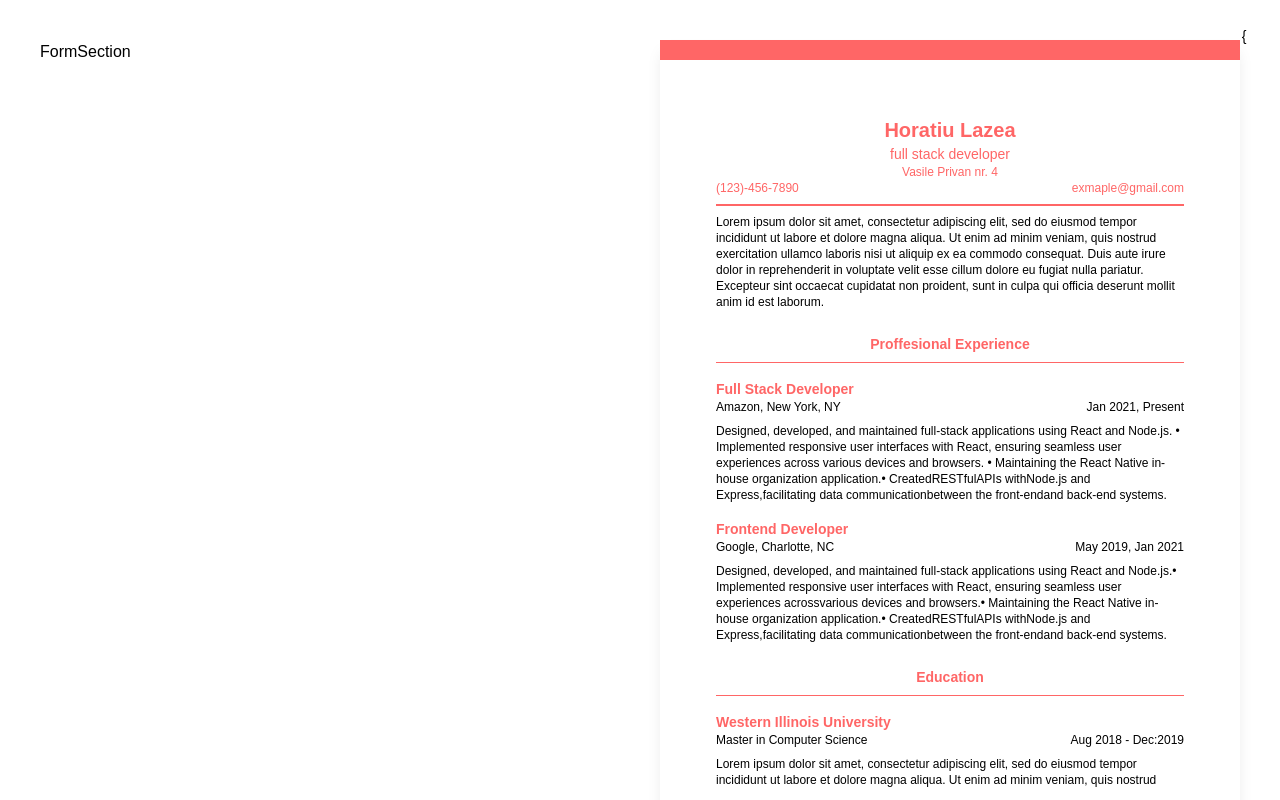
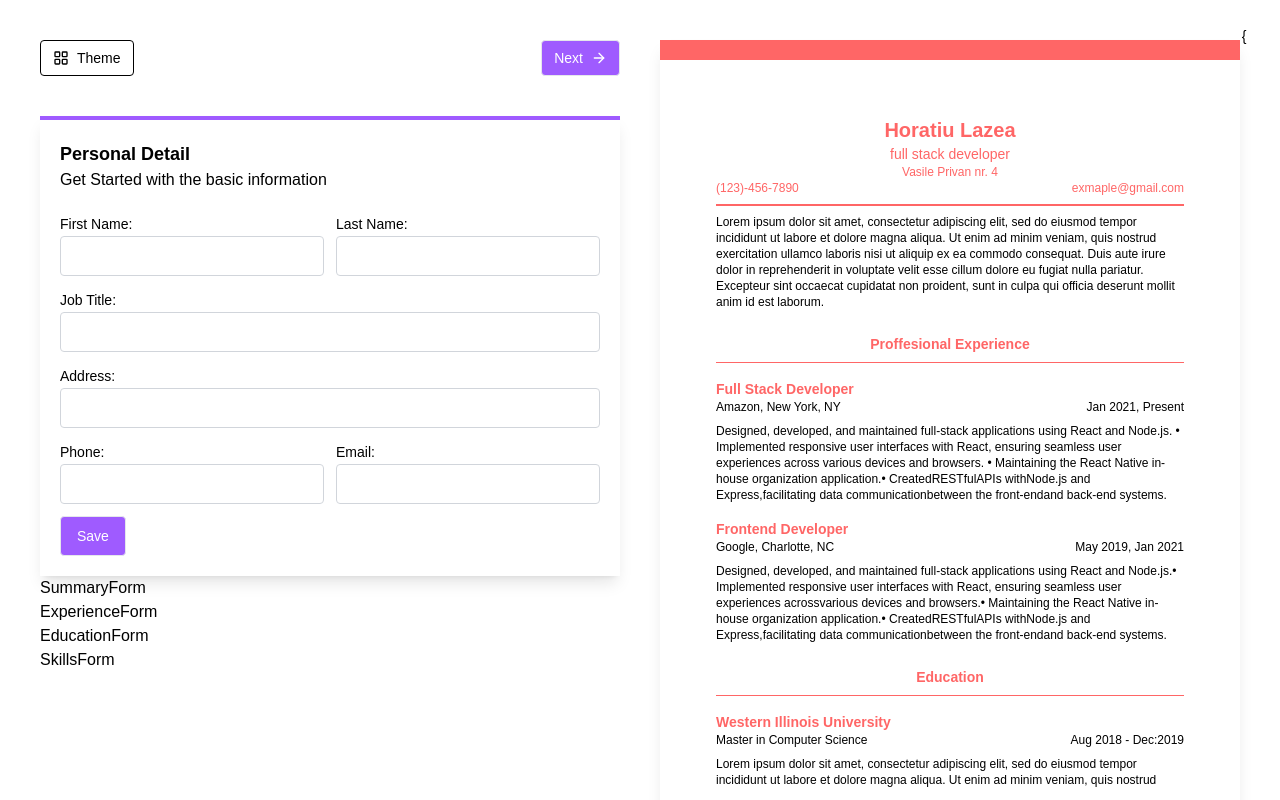
Before and after one commit to UserLH1/CV-generator, a React (Vite) app in the folder frontend/: page /dashboard/resume/1/edit in a window 1280 px wide. Built offline with nearby package versions, Linux system fonts and the light colour scheme; no server answers; sample sign-in values are in the browser's storage.

Commit message:
created personal details form

```diff
--- /dev/null
+++ b/frontend/src/components/resume/Form/EducationForm.tsx
@@ -0,0 +1,9 @@
+import React from 'react'
+
+const EducationForm = () => {
+  return (
+    <div>EducationForm</div>
+  )
+}
+
+export default EducationForm
--- /dev/null
+++ b/frontend/src/components/resume/Form/ExperienceForm.tsx
@@ -0,0 +1,9 @@
+import React from 'react'
+
+const ExperienceForm = () => {
+  return (
+    <div>ExperienceForm</div>
+  )
+}
+
+export default ExperienceForm
--- /dev/null
+++ b/frontend/src/components/resume/Form/PersonalDetails.tsx
@@ -0,0 +1,59 @@
+import React from 'react'
+import { useContext } from 'react'
+import { ResumeInfoContext } from '@/context/ResumeInfoContext'
+import { Input } from '@/components/ui/input'
+import { Button } from '@/components/ui/button'
+const PersonalDetails = () => {
+
+    const {resumeInfo, setResumeInfo} = useContext(ResumeInfoContext)
+    const handleChange = (e: React.ChangeEvent<HTMLInputElement>) => {
+        const {name, value} = e.target
+        setResumeInfo({
+            ...resumeInfo,
+            [name]: value
+        })
+    }
+    const onSave = (e: React.FormEvent<HTMLFormElement>) => {
+        e.preventDefault()
+        console.log(resumeInfo)
+    }
+  return (
+    <div className='p-5 shadow-lg rounded-lg border-t-primary border-t-4 mt-10'>
+        <h2 className='font-bold text-lg'>Personal Detail</h2>
+        <p>Get Started with the basic information</p>
+        <form onSubmit={onSave}>
+            <div className='grid grid-cols-2 mt-5 gap-3'>
+                <div>
+                    <label className='text-sm'>First Name:</label>
+                    <Input name="firstName" className='border-gray-300 rounded' required onChange={handleChange}/>
+                </div>
+                <div>
+                    <label className='text-sm'>Last Name:</label>
+                    <Input name="lastName" className='border-gray-300 rounded' required onChange={handleChange}/>
+                </div>
+                <div className='col-span-2'>
+                    <label className='text-sm'>Job Title:</label>
+                    <Input name="jobTitle" className='border-gray-300 rounded' required onChange={handleChange}/>
+                </div>
+                <div className='col-span-2'>
+                    <label className='text-sm'>Address:</label>
+                    <Input name="address" className='border-gray-300 rounded' required onChange={handleChange}/>
+                </div>
+
+                <div>
+                    <label className='text-sm'>Phone:</label>
+                    <Input name="phone" className='border-gray-300 rounded' required onChange={handleChange}/>
+                </div>
+                <div>
+                    <label className='text-sm'>Email:</label>
+                    <Input name="email" className='border-gray-300 rounded' required onChange={handleChange}/>
+                </div>
+
+            </div>
+            <Button className='flex justify-end text-white border rounded mt-3' type='submit'>Save</Button>
+        </form>
+    </div>
+  )
+}
+
+export default PersonalDetails
--- /dev/null
+++ b/frontend/src/components/resume/Form/SkillsForm.tsx
@@ -0,0 +1,9 @@
+import React from 'react'
+
+const SkillsForm = () => {
+  return (
+    <div>SkillsForm</div>
+  )
+}
+
+export default SkillsForm
--- /dev/null
+++ b/frontend/src/components/resume/Form/SummaryForm.tsx
@@ -0,0 +1,9 @@
+import React from 'react'
+
+const SummaryForm = () => {
+  return (
+    <div>SummaryForm</div>
+  )
+}
+
+export default SummaryForm
--- a/frontend/src/components/resume/FormSection.tsx
+++ b/frontend/src/components/resume/FormSection.tsx
@@ -1,5 +1,34 @@
+import ExperienceForm from "./Form/ExperienceForm";
+import PersonalDetails from "./Form/PersonalDetails";
+import SummaryForm from "./Form/SummaryForm";
+import EducationForm from "./Form/EducationForm";
+import SkillsForm from "./Form/SkillsForm";
+import { Button } from "../../components/ui/button";
+import { ArrowLeft, ArrowRight, LayoutGrid } from "lucide-react";
+import { useState } from "react";
 const FormSection = () => {
-  return <div>FormSection</div>;
+  const [activeFormIndex, setActiveFormIndex] = useState(1);
+  return (
+    <div>
+      <div className="flex justify-between items-center mb-4">
+        <Button variant="outline" size="sm" className="flex gap-2 border rounded"><LayoutGrid/>Theme</Button>
+        <div className="flex gap-2">
+          {activeFormIndex > 1 && <Button className="flex gap-2 text-white border rounded" size="sm" onClick={() => setActiveFormIndex(prevIndex => prevIndex - 1)}>Back<ArrowLeft/></Button>}
+          <Button className="flex gap-2 text-white border rounded" size="sm" onClick={() => setActiveFormIndex(prevIndex => prevIndex + 1)}>Next<ArrowRight/></Button>
+        </div>
+      </div>
+      {/* Personal Detail */}
+      {activeFormIndex==1?<PersonalDetails />:null}
+      {/* Summary */}
+      <SummaryForm />
+      {/* Experience */}
+      <ExperienceForm />
+      {/* Education */}
+      <EducationForm />
+      {/* Skills */}
+      <SkillsForm />
+    </div>
+  );
 };
 
 export default FormSection;
--- a/frontend/tailwind.config.js
+++ b/frontend/tailwind.config.js
@@ -21,7 +21,7 @@ export default {
           foreground: "hsl(var(--popover-foreground))",
         },
         primary: {
-          DEFAULT: "hsl(var(--primary))",
+          DEFAULT: "#9f5bff",
           foreground: "hsl(var(--primary-foreground))",
         },
         secondary: {
```
